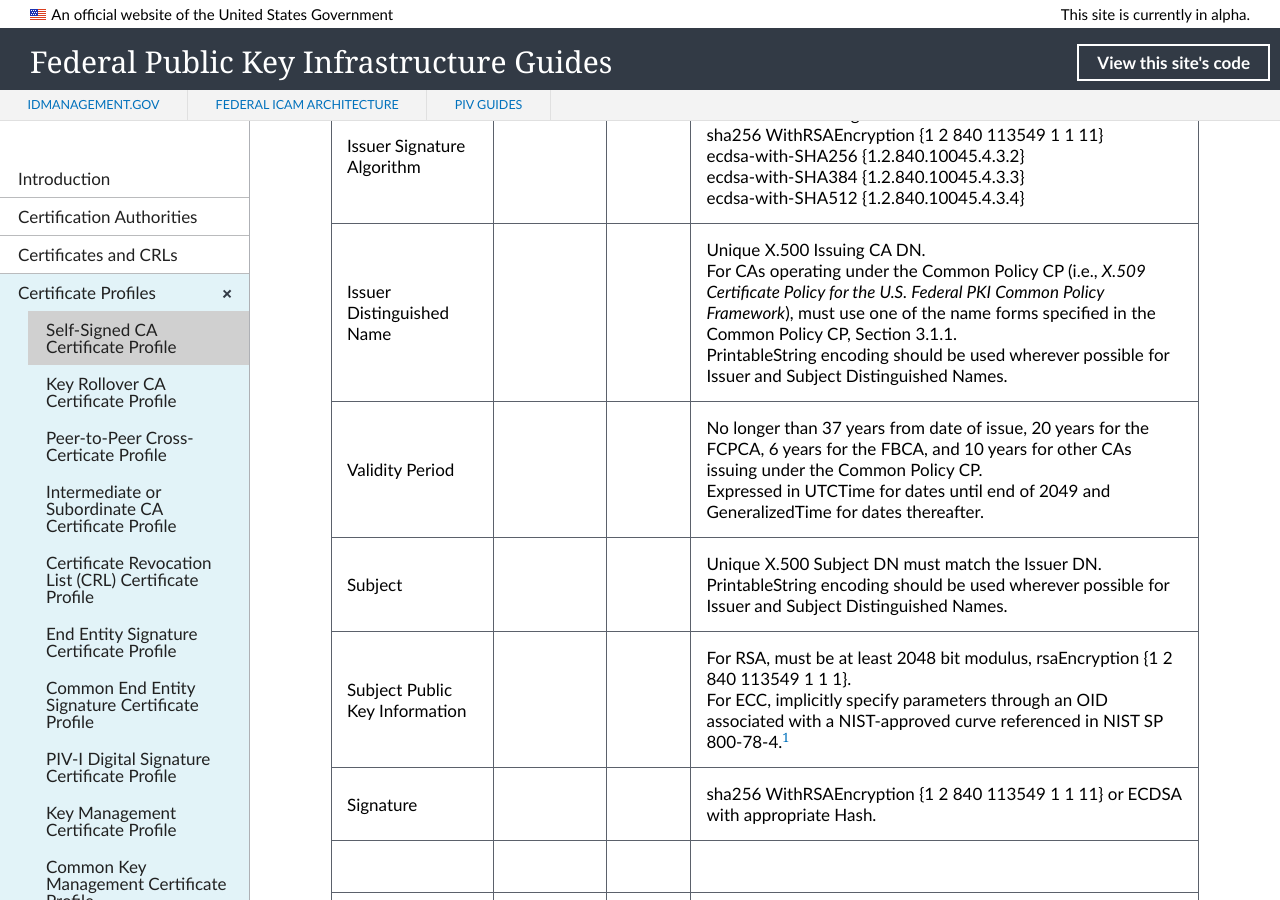
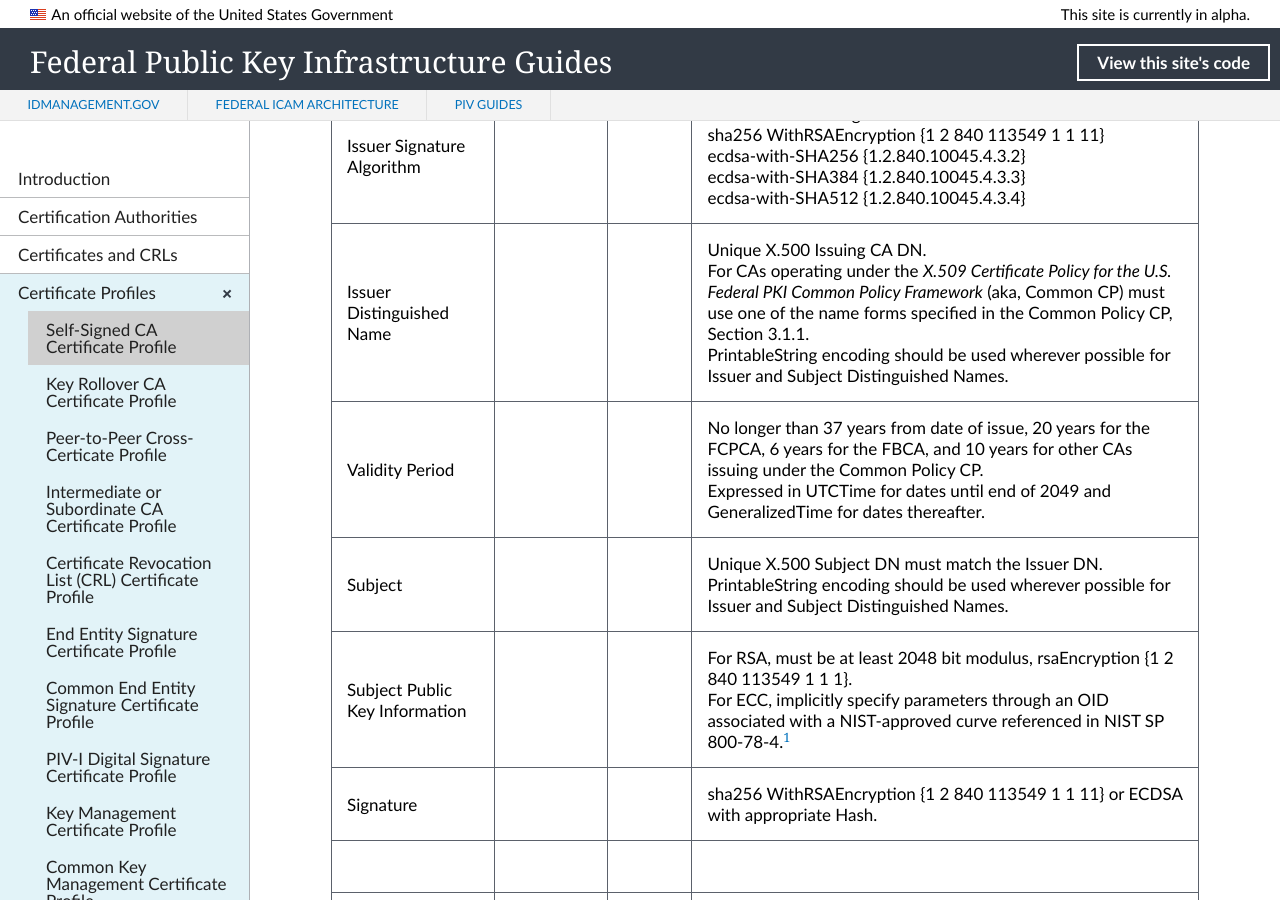
Before and after one commit to GSA/fpki-guides, a Jekyll site: the page built from _profiles/01_self_signed_ca.md, in a window 1280 px wide and 900 px high, scrolled down 410 px. Built offline with Jekyll 4.4.1, drawn with Linux system fonts in a browser that asks for light colours; nearby versions of some CDN libraries; library files that are not in the unit come from our copies.

Commit message:
Update 01_self_signed_ca.md
Formatting

```diff
--- a/_profiles/01_self_signed_ca.md
+++ b/_profiles/01_self_signed_ca.md
@@ -11,7 +11,7 @@
 | Version   |       |       | V3 (2)                                 |
 | Serial Number   |       |       | Must be a unique positive number. |
 | Issuer Signature Algorithm   |       |       |  One of the following: <br>sha256 WithRSAEncryption {1 2 840 113549 1 1 11} <br>ecdsa-with-SHA256 {1.2.840.10045.4.3.2} <br>ecdsa-with-SHA384 {1.2.840.10045.4.3.3} <br>ecdsa-with-SHA512 {1.2.840.10045.4.3.4} |
-| Issuer Distinguished Name   |       |       |  Unique X.500 Issuing CA DN.<br>For CAs operating under the Common Policy CP (i.e., _X.509 Certificate Policy for the U.S. Federal PKI Common Policy Framework_), must use one of the name forms specified in the Common Policy CP, Section 3.1.1.<br>PrintableString encoding should be used wherever possible for Issuer and Subject Distinguished Names. |
+| Issuer Distinguished Name   |       |       |  Unique X.500 Issuing CA DN.<br>For CAs operating under the _X.509 Certificate Policy for the U.S. Federal PKI Common Policy Framework_ (aka, Common CP) must use one of the name forms specified in the Common Policy CP, Section 3.1.1.<br>PrintableString encoding should be used wherever possible for Issuer and Subject Distinguished Names. |
 | Validity Period   |       |       |  No longer than 37 years from date of issue, 20 years for the FCPCA, 6 years for the FBCA, and 10 years for other CAs issuing under the Common Policy CP.<br>Expressed in UTCTime for dates until end of 2049 and GeneralizedTime for dates thereafter.  |
 | Subject   |       |       |   Unique X.500 Subject DN must match the Issuer DN.<br>PrintableString encoding should be used wherever possible for Issuer and Subject Distinguished Names.   |
 | Subject Public Key Information   |       |       |   For RSA, must be at least 2048 bit modulus, rsaEncryption {1 2 840 113549 1 1 1}.<BR>For ECC, implicitly specify parameters through an OID associated with a NIST-approved curve referenced in NIST SP 800-78-4.<sup>[1](#1)</sup>   |
```
